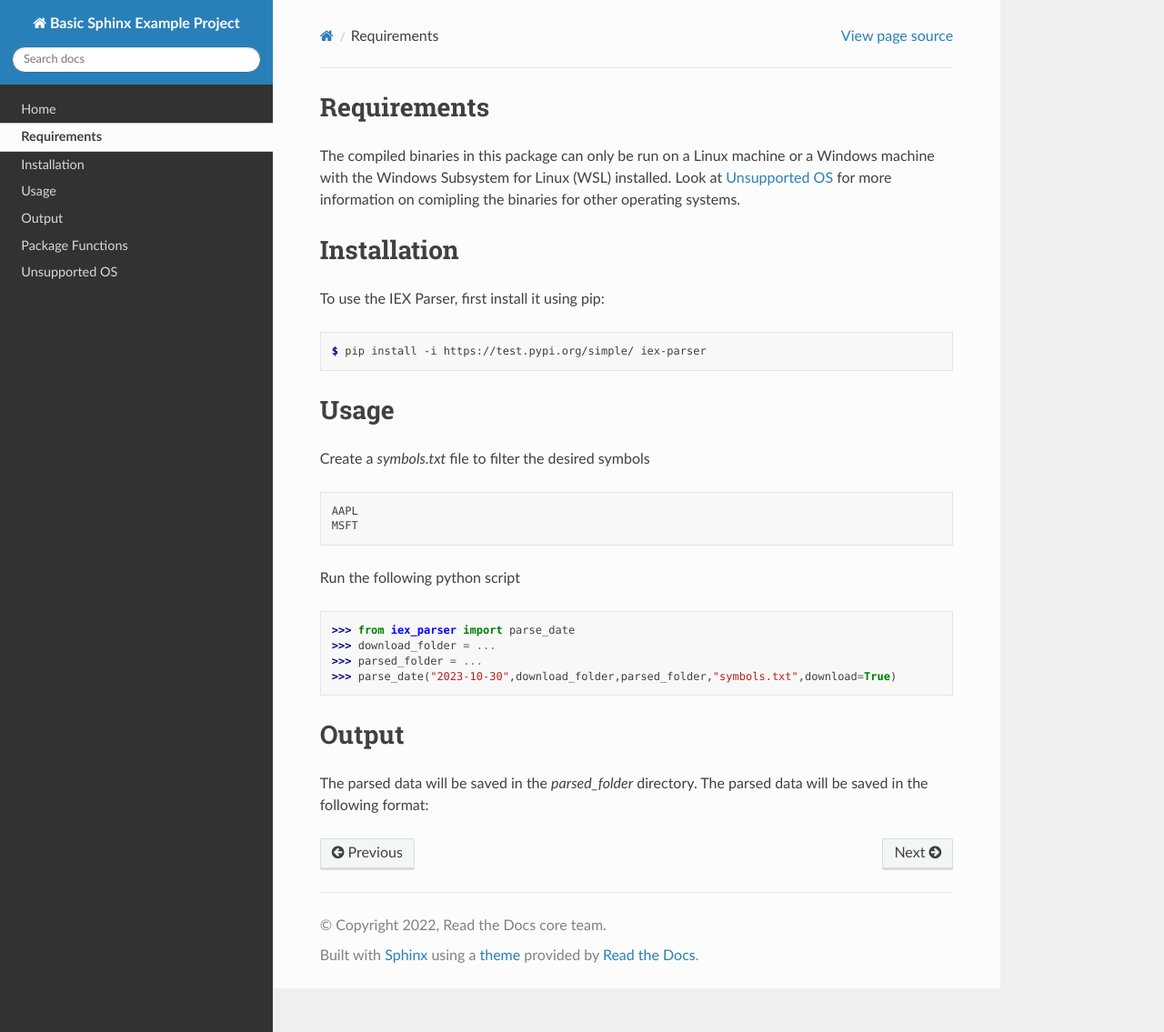
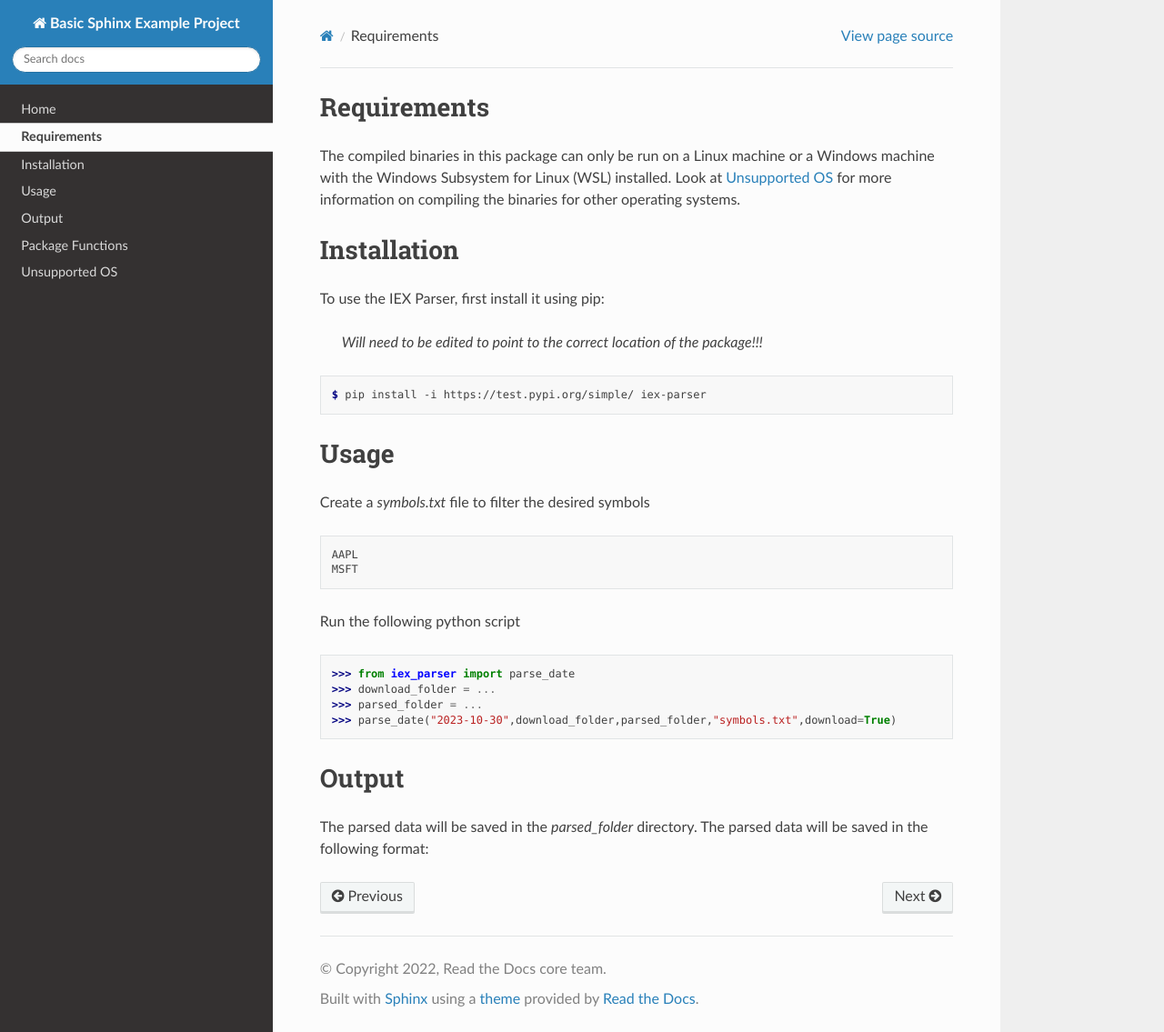
Before and after one commit to Sai271828/iex-parser, a Sphinx documentation site: the page built from docs/usage.rst, in a window 1280 px wide and 1135 px high. Shown: the whole window at 91% size. Built offline with Sphinx 7.4.7 and the Read the Docs theme 2.0.0, drawn with Linux system fonts in a browser that asks for light colours.

Commit message:
corrected typos

```diff
--- a/docs/usage.rst
+++ b/docs/usage.rst
@@ -1,9 +1,12 @@
 .. _requirements:
+
+
+
 
 Requirements
 ------------
 
-The compiled binaries in this package can only be run on a Linux machine or a Windows machine with the Windows Subsystem for Linux (WSL) installed. Look at :ref:`unsupported_os` for more information on comipling the binaries for other operating systems.
+The compiled binaries in this package can only be run on a Linux machine or a Windows machine with the Windows Subsystem for Linux (WSL) installed. Look at :ref:`unsupported_os` for more information on compiling the binaries for other operating systems.
 
 .. _installation:
 
@@ -11,6 +14,9 @@ Installation
 ------------
 
 To use the IEX Parser, first install it using pip:
+
+
+   `Will need to be edited to point to the correct location of the package!!!`
 
 .. code-block:: console
 
```
